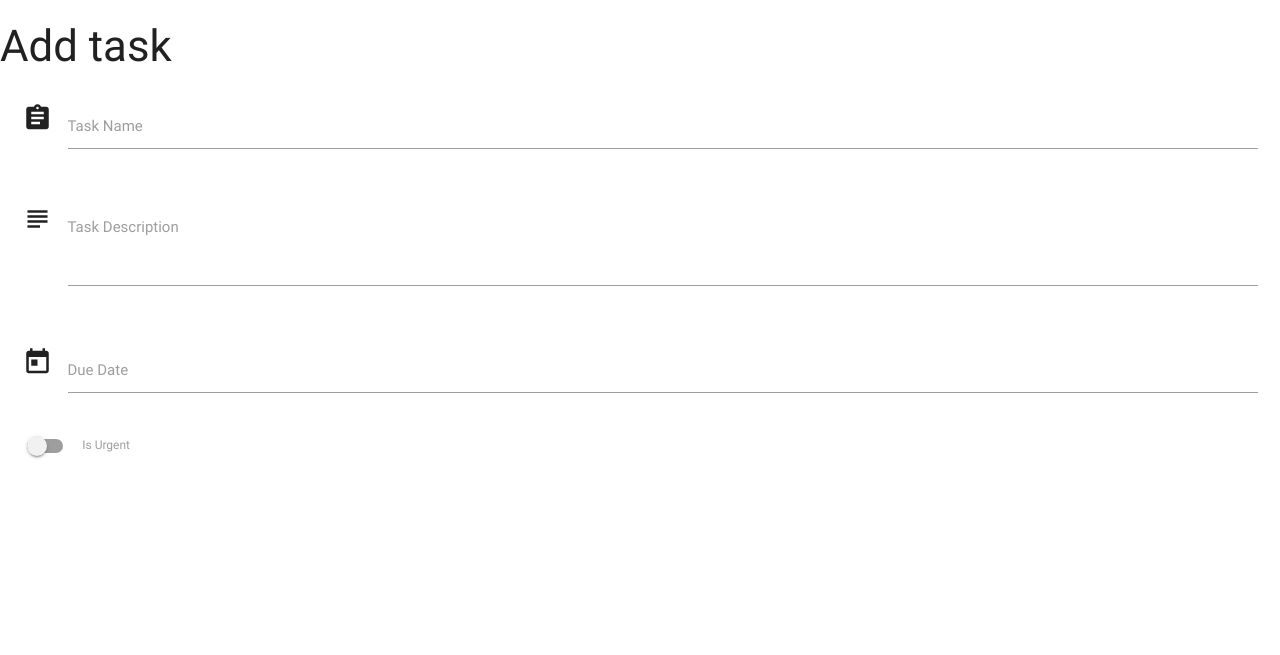
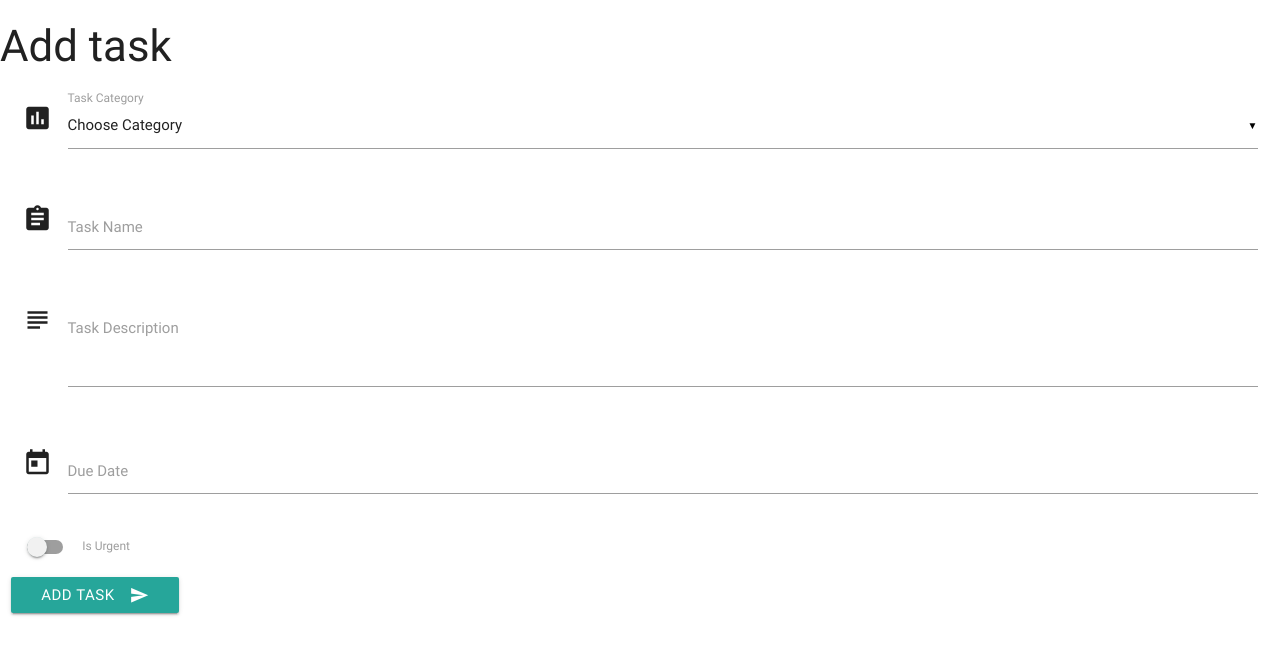
Before and after one commit to irinanita/task-manager, a Flask app: page /add_task in a window 1280 px wide. Shown: the top 655 px of the page. Run offline with Flask 2, Linux system fonts and the light colour scheme; data that the repository does not hold is empty; some libraries are stand-ins or nearby versions.

Commit message:
Added Submission button

```diff
--- a/app.py
+++ b/app.py
@@ -17,7 +17,15 @@ def get_tasks():
 
 @app.route('/add_task')
 def add_task():
-    return render_template('addtask.html')
+    _categories=mongo.db.categories.find()
+    category_list = [category for category in _categories]
+    return render_template('addtask.html',
+            categories=category_list)
+@app.route('/insert_task',methods=['POST'])
+def insert_task():
+    tasks = mongo.db.tasks
+    tasks.insert_one(request.form.to_dict())
+    return redirect(url_for('get_tasks'))
 
 if __name__ =='__main__':
     app.run(host=os.environ.get('IP'),port=int(os.environ.get('PORT')),
--- a/templates/addtask.html
+++ b/templates/addtask.html
@@ -2,7 +2,19 @@
 
 <h3>Add task</h3>
 <div class="row">
-    <form action="" method="POST" class="col s12">
+    <form action="{{url_for('insert_task')}}" method="POST" class="col s12">
+        <div class="row">
+            <div class="input-field col s12">
+                <i class="material-icons prefix">poll</i>
+                <select id="category" name="category_name">
+                  <option value="" disabled selected>Choose Category</option>
+                  {% for cat in categories %}
+                  <option value="{{cat.category_name}}">{{cat.category_name}}</option>
+                  {% endfor %}
+                </select>
+                <label>Task Category</label>
+            </div>
+        </div>
         <div class="row">
             <div class="input-field col s12">
                 <i class="material-icons prefix">assignment</i>
@@ -32,7 +44,11 @@
                   Is Urgent
                 </label>
             </div>
-
+        </div>
+        <div class="row">
+            <button class="btn waves-effect waves-light" type="submit" name="action">Add Task
+                <i class="material-icons right">send</i>
+            </button>
         </div>
     </form>
 </div>
--- a/templates/base.html
+++ b/templates/base.html
@@ -20,6 +20,7 @@
     <script type="text/javascript">
         $(document).ready(function() {
             $('.collapsible').collapsible();
+            $('select').material_select();
         });
 
         $('.datepicker').pickadate({
@@ -31,6 +32,7 @@
             closeOnSelect: false, // Close upon selecting a date,
             container: undefined // ex. 'body' will append picker to body
         });
+
     </script>
 
 </body>
```
